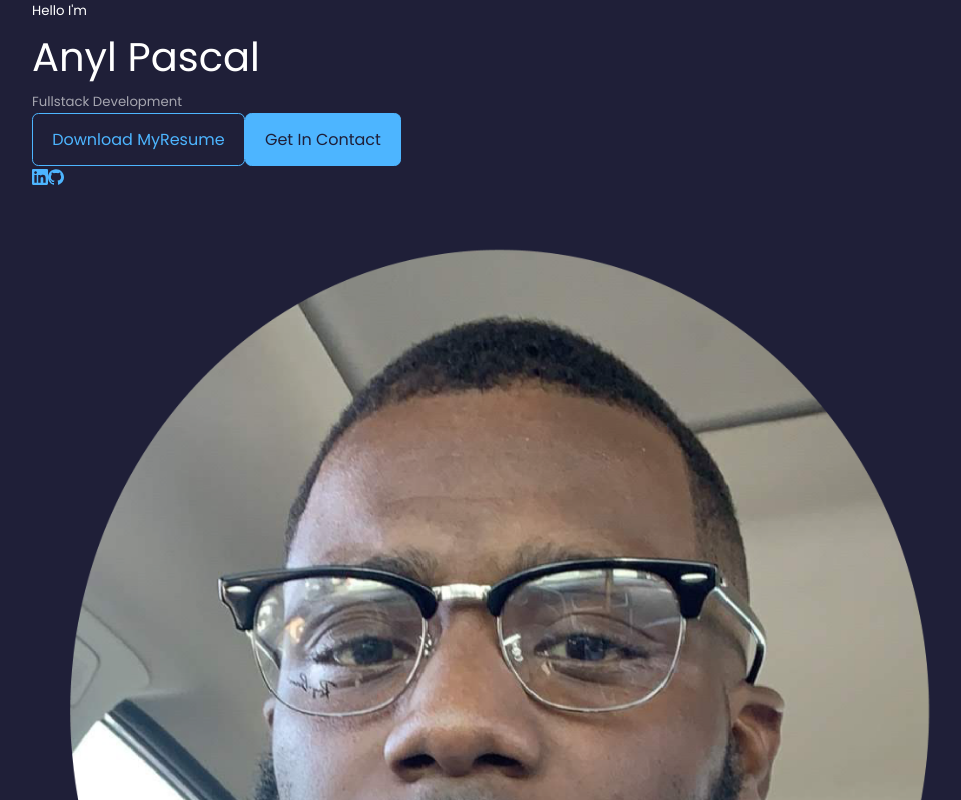
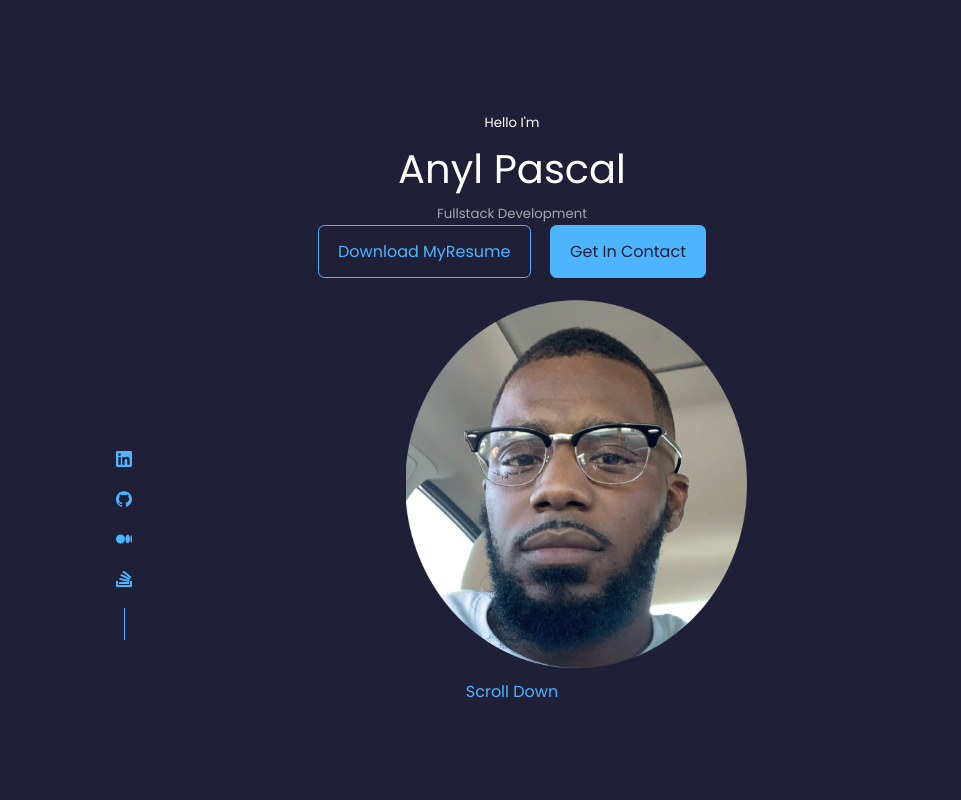
Before and after one commit to AnylPascal/anylpascal-portfolio, a React (Create React App) app: page / in a window 1280 px wide. Shown: the top 800 px of the page, without its empty margins (128-1089 px from the left). Built offline with nearby package versions, Linux system fonts and the light colour scheme.

Commit message:
fixed photo w/ inline styling

```diff
--- a/src/components/header/Header.jsx
+++ b/src/components/header/Header.jsx
@@ -17,8 +17,11 @@ const Header = () => {
         <HeaderSocials />
 
         <div className='me'>
-            <img src={ME} alt="me" />
+            <img style={{ width: 350, height: 400, marginLeft: 290}} src={ME} alt="me" />
         </div>
+
+        {/* DON'T FORGET TO INLINE STYLE THE SIZE OF THE PHOTO */}
+
 
         <a href="#contact" className='scroll__down'>Scroll Down</a>
 
--- a/src/components/header/HeaderSocials.jsx
+++ b/src/components/header/HeaderSocials.jsx
@@ -1,12 +1,16 @@
 import React from 'react'
 import {SiLinkedin} from 'react-icons/si'
 import {ImGithub} from 'react-icons/im'
+import {SiMedium} from 'react-icons/si'
+import {ImStackoverflow} from 'react-icons/im'
 
 const HeaderSocials = () => {
   return (
     <div className='header__socials'>
         <a href="https://linkedin.com" target="_blank"> <SiLinkedin /></a>
         <a href="https://github.com" target="_blank"><ImGithub /></a>
+        <a href="https://medium.com/AnylPascal" target="_blank"> <SiMedium /></a>
+        <a href="https://stackoverflow.com/users/13615914/anyl-pascal.com" target="_blank"><ImStackoverflow /></a>
     </div>
   )
 }
--- a/src/components/header/header.css
+++ b/src/components/header/header.css
@@ -0,0 +1,46 @@
+header {
+    height: 100vh;
+    padding: 7rem;
+    overflow: hidden;
+}
+
+.header__container {
+    text-align: center;
+    height: 100%;
+    position: relative;
+}
+
+/* ================CTA============== */
+.cta {
+    margin-top: 2.5;
+    display: flex;
+    gap: 1.2rem;
+    justify-content: center;
+}
+
+/* ================HEADER SOCIALS============== */
+.header__socials {
+    display: flex;
+    flex-direction: column;
+    align-items: center;
+    gap: 0.8rem;
+    position: absolute;
+    left: 0;
+    bottom: 3rem;
+}
+
+.header__socials::after {
+    content: '';
+    width: 1px;
+    height: 2rem;
+    background: var(--color-primary);
+}
+
+/* ================IMAGE============== */
+.ME {
+    background: VAR(--color-primary);
+    width: 22rem;
+    height: 30rem;
+    position: absolute;
+    left: calc(50% -11rem);
+}
```
